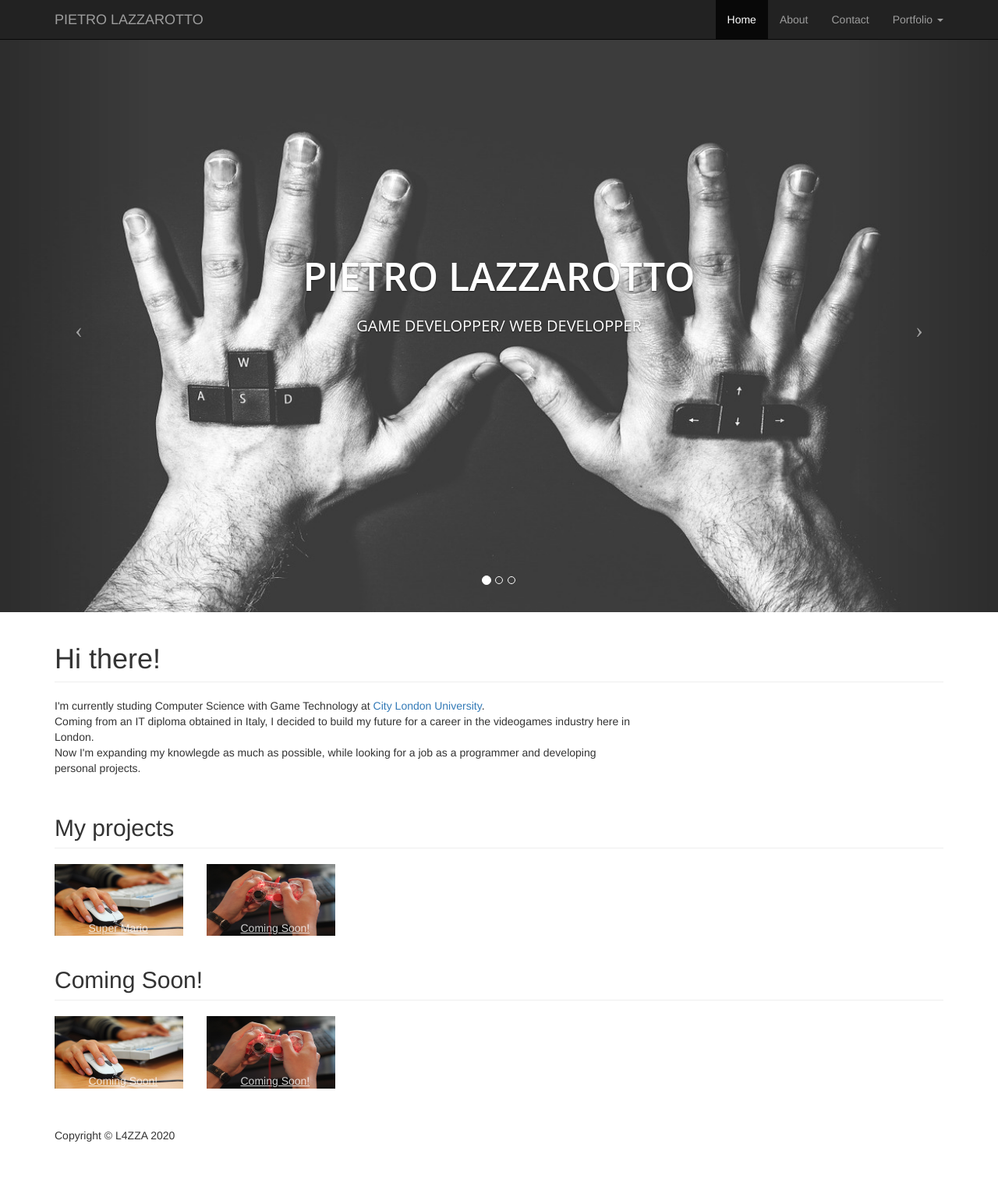
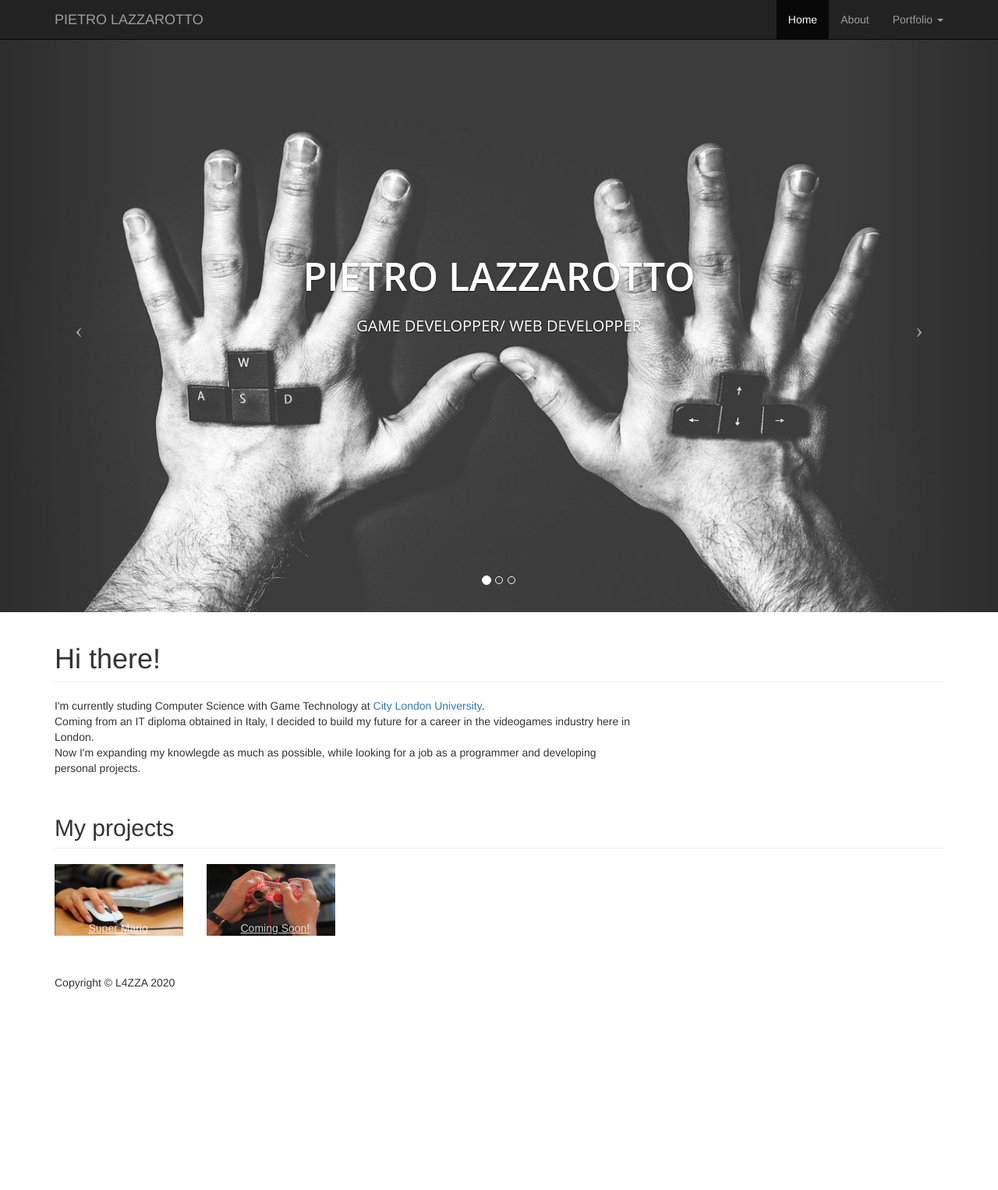
Before and after one commit to L4ZZA/portfolio, a Django app: page / in a window 1280 px wide. Shown: the whole page at 78% size. After the commit the page ends 1268 px from the top, so only its background shows below. Run offline with Django 3.2, Linux system fonts and the light colour scheme; some libraries are stand-ins or nearby versions.

Commit message:
removed contact page

```diff
--- a/portfolio/urls.py
+++ b/portfolio/urls.py
@@ -22,7 +22,6 @@ urlpatterns = [
     path('admin/', admin.site.urls),
     path('', views.home, name='home_link'),
     path('about/', views.about, name='about_link'),
-    path('contact/', views.contact, name='contact_link'),
     path('supermario/', views.supermario, name='supermario_link'),
     path('doctorhyde/', views.doctorhyde, name='doctorhyde_link'),
 ]
--- a/portfolio/views.py
+++ b/portfolio/views.py
@@ -67,13 +67,6 @@ def about(request):
     }
     return render(request, 'about.html', context)
 
-def contact(request):
-    context = {
-        "contact_active": "active",
-        "title": "Contact",
-    }
-    return render(request, 'contact.html', context)
-
 def supermario(request):
     context = {
         "supermario_active": "active",
--- a/templates/common/base.html
+++ b/templates/common/base.html
@@ -40,9 +40,6 @@
                     <li class="{{ about_active }}">
                         <a href="{% url 'about_link' %}">About</a>
                     </li>
-
-                    <li class="{{ contact_active }}">
-                        <a href="{% url 'contact_link' %}">Contact</a>
                     </li>
                     <li class="dropdown">
                         <a href="#" class="dropdown-toggle" data-toggle="dropdown">Portfolio
--- a/templates/home.html
+++ b/templates/home.html
@@ -37,15 +37,9 @@
         </div>
         <div class="item">
             <div class="fill" id="b"></div>
-            <div class="carousel-caption">
-                <h2>Coming Soon!</h2>
-            </div>
         </div>
         <div class="item">
             <div class="fill" id="c"></div>
-            <div class="carousel-caption">
-                <h2>Coming Soon!</h2>
-            </div>
         </div>
         <span class="carousel-caption" id="title">
             <h1>Pietro Lazzarotto</h1><br>
@@ -115,33 +109,4 @@
 </div>
 <!-- /.row -->
 
-
-<!-- Coming soon -->
-<div class="row">
-    <div class="col-lg-12">
-        <h2 class="page-header">Coming Soon!</h2>
-    </div>
-    <div class="col-md-2 col-sm-4 col-xs-6">
-        <a href="topfreegames.html">
-            <img class="img-responsive img-hover customer-img" src="{% static  '/images/topfreegames-1280.jpg' %}"
-                alt="">
-            <div class="desc">
-                <div class="desc-content">
-                    <u>Coming Soon!
-                </div>
-            </div>
-        </a>
-    </div>
-    <div class="col-md-2 col-sm-4 col-xs-6">
-        <a href="comingsoon.html">
-            <img class="img-responsive img-hover customer-img" src="{% static  '/images/gamer-1280.jpg' %}" alt="">
-            <div class="desc">
-                <div class="desc-content">
-                    <u>Coming Soon!
-                </div>
-            </div>
-        </a>
-    </div>
-</div>
-
 {% endblock %}
```
Also changed, not shown: templates/about.html (+16 -11 lines), templates/contact.html (deleted, +0 -101 lines), templates/doctorhyde.html (+6 -13 lines).
